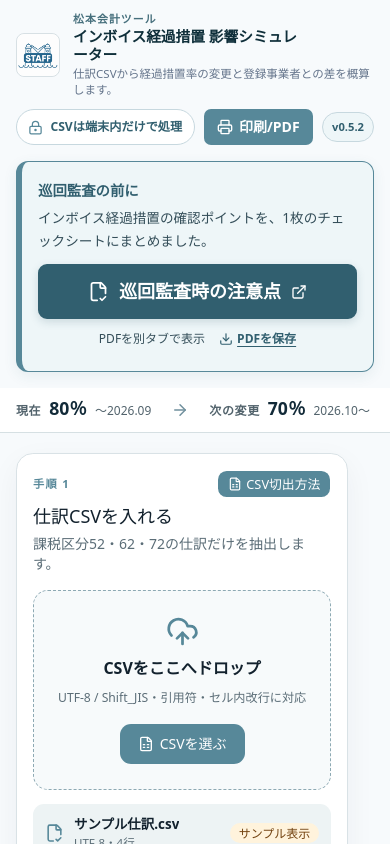
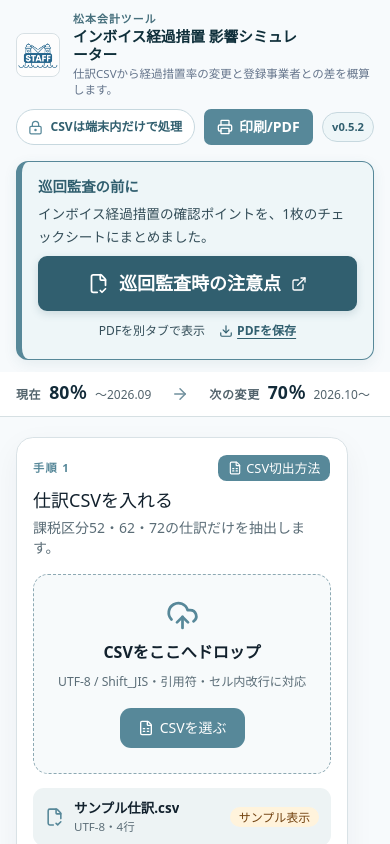
Before and after one commit to takatrp/invoice-transition-impact, a React (Vite) app: page / in a window 390 px wide. Shown: the top 844 px of the page. Built offline with nearby package versions, Linux system fonts and the light colour scheme.

Commit message:
Reduce audit checklist notice vertical spacing

```diff
--- a/app/globals.css
+++ b/app/globals.css
@@ -111,8 +111,8 @@
 .print-button svg { width: 16px; height: 16px; }
 .header-version { display: inline-flex; align-items: center; justify-content: center; min-height: 30px; padding: 0 9px; border: 1px solid #c7d8df; border-radius: 999px; color: #315f6f; background: #eef6f8; font-size: .7rem; font-weight: 900; white-space: nowrap; }
 
-.audit-checklist-notice { width: min(var(--content-max-width), 100%); margin: 0 auto; padding: 4px var(--content-gutter) 16px; }
-.audit-checklist-card { display: flex; align-items: center; justify-content: space-between; gap: 18px 28px; padding: 18px 22px; border: 1px solid #578899; border-left: 6px solid #578899; border-radius: 12px; background: #eef6f8; box-shadow: 0 4px 14px rgb(49 95 111 / 9%); }
+.audit-checklist-notice { width: min(var(--content-max-width), 100%); margin: 0 auto; padding: 4px var(--content-gutter) 12px; }
+.audit-checklist-card { display: flex; align-items: center; justify-content: space-between; gap: 18px 28px; padding: 10px 22px; border: 1px solid #578899; border-left: 6px solid #578899; border-radius: 12px; background: #eef6f8; box-shadow: 0 4px 14px rgb(49 95 111 / 9%); }
 .audit-checklist-copy { min-width: 0; }
 .audit-checklist-kicker { color: #315f6f; font-size: .9rem; font-weight: 900; }
 .audit-checklist-copy p { margin: 5px 0 0; color: #344e59; font-size: .85rem; line-height: 1.65; }
@@ -294,7 +294,7 @@
 
 @media (max-width: 760px) {
   .topbar { align-items: flex-start; flex-direction: column; gap: 10px; padding-block: 11px; }
-  .audit-checklist-card { align-items: stretch; flex-direction: column; gap: 12px; padding: 16px; }
+  .audit-checklist-card { align-items: stretch; flex-direction: column; gap: 8px; padding: 12px 16px; }
   .audit-checklist-button { width: 100%; padding-inline: 12px; }
   .brand-mark { width: 44px; height: 44px; }
   .header-actions { width: 100%; justify-content: flex-start; }
```
Also changed, not shown: 1 other file (tests, documents, lock files or other folders).
